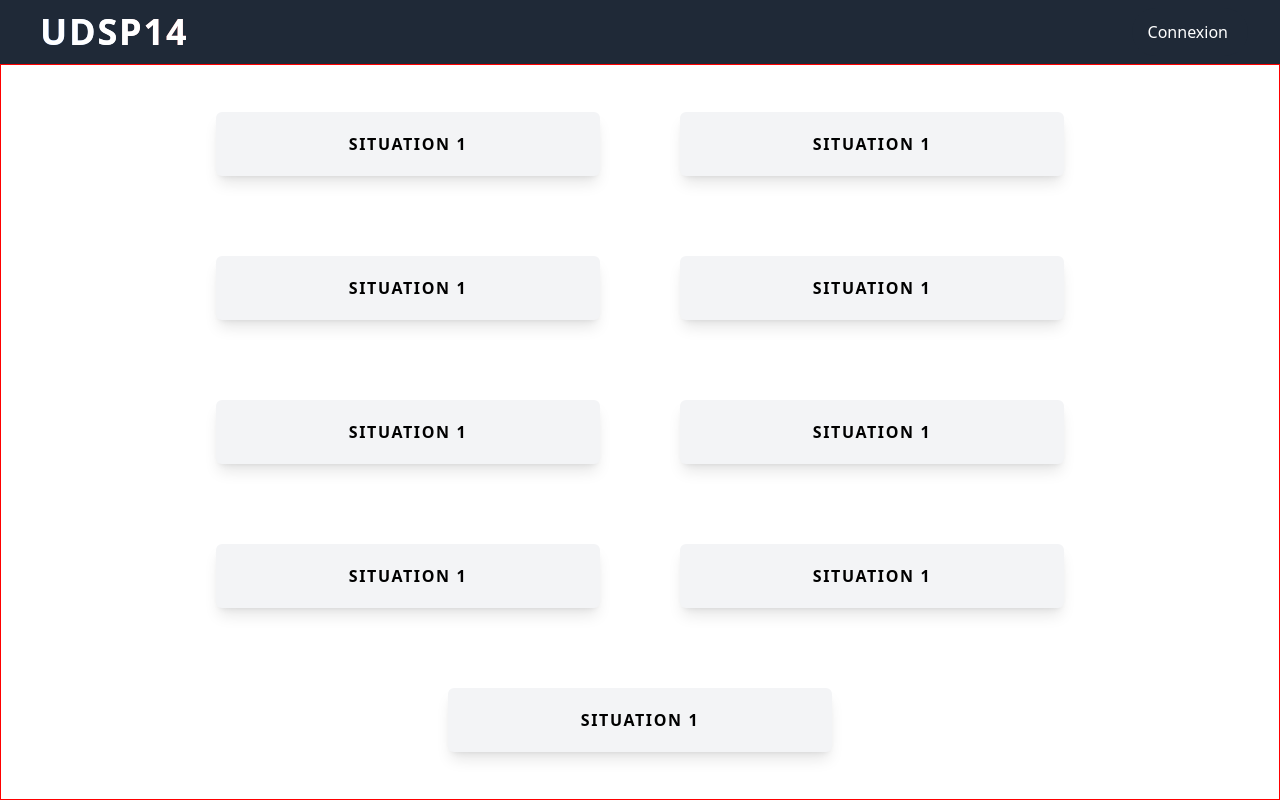
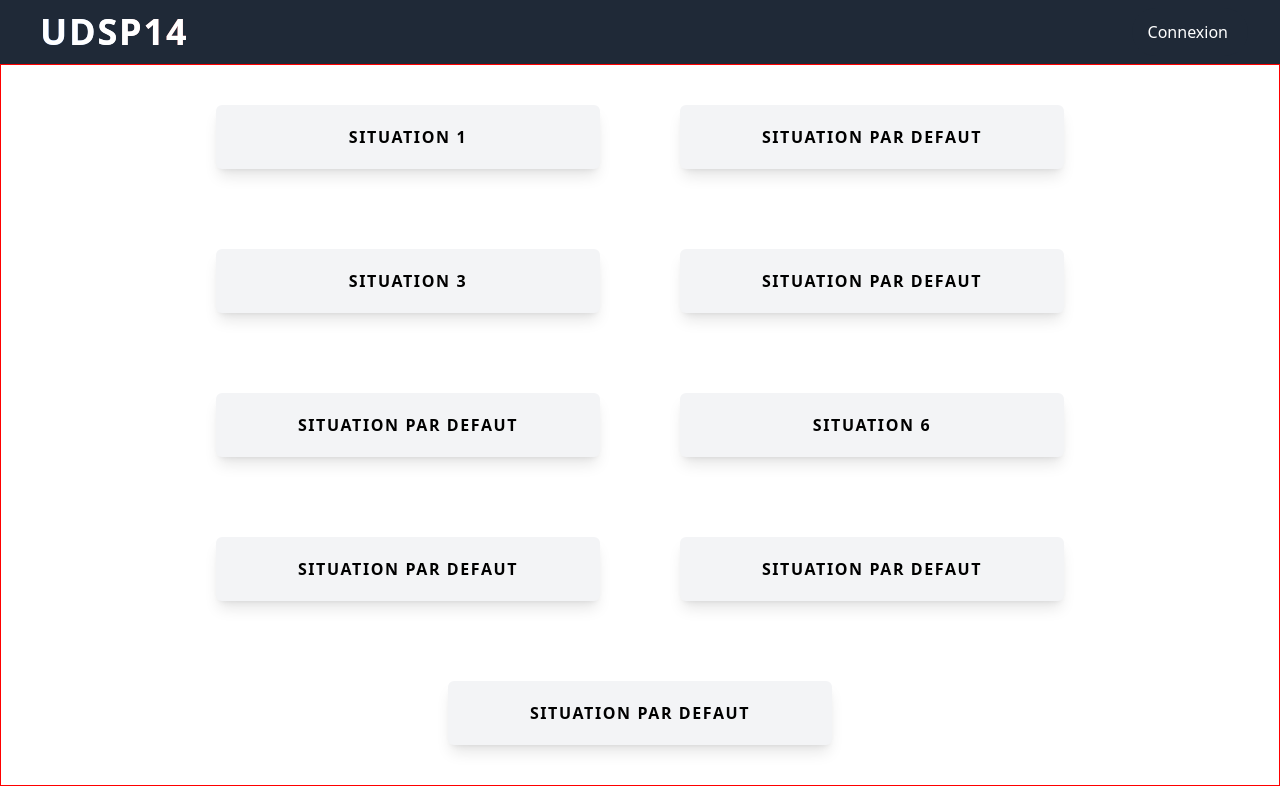
Before and after one commit to jonathan-fv/udsp14-react-front, a React (Create React App) app: page / in a window 1280 px wide. Built offline with nearby package versions, Linux system fonts and the light colour scheme.

Commit message:
Add situation page

```diff
--- a/src/App.css
+++ b/src/App.css
@@ -1,6 +1,20 @@
 .containt{
-    height: calc(100vh - 64px);
     border: 1px solid red;
     display: flex;
     align-items: center;
+    flex-direction: column;
 }
+
+/* scale resolution for resolution under 1024px */
+@media screen and (max-width: 1024px) {
+    .containt{
+        height: auto;
+    }
+}
+
+/* scale resolution for resolution above 1024px */
+@media screen and (min-width: 1400px) {
+    .containt{
+        height: calc(100vh - 64px);
+    }
+}
--- a/src/Routes.tsx
+++ b/src/Routes.tsx
@@ -1,11 +1,13 @@
 import {Route, Routes} from "react-router-dom";
 import LoginPage from "./pages/LoginPage";
+import SituationPage from "./pages/SituationPage";
 import Home from "./pages/Home";
 
 const MainRoute = () => {
     return (
       <Routes>
           <Route path='/login' element={<LoginPage/>}/>
+          <Route path='/situation' element={<SituationPage />}/>
           <Route path="/" element={<Home/>} />
       </Routes>
     );
--- a/src/components/navbar/NavBar.tsx
+++ b/src/components/navbar/NavBar.tsx
@@ -7,28 +7,6 @@ const NavBar = () =>{
             <nav className="bg-gray-800">
                 <div className="mx-auto max-w-7xl px-2 sm:px-6 lg:px-8">
                     <div className="relative flex h-16 items-center justify-between">
-                        <div className="absolute inset-y-0 left-0 flex items-center sm:hidden">
-                            {/* <!-- Mobile menu button--> */}
-                            <button type="button" className="inline-flex items-center justify-center rounded-md p-2 text-gray-400 hover:bg-gray-700 hover:text-white focus:outline-none focus:ring-2 focus:ring-inset focus:ring-white" aria-controls="mobile-menu" aria-expanded="false">
-                                <span className="sr-only">Open main menu</span>
-                                {/* <!--
-                                    Icon when menu is closed.
-
-                                    Menu open: "hidden", Menu closed: "block"
-                                --> */}
-                                <svg className="block h-6 w-6" fill="none" viewBox="0 0 24 24" stroke-width="1.5" stroke="currentColor" aria-hidden="true">
-                                    <path stroke-linecap="round" stroke-linejoin="round" d="M3.75 6.75h16.5M3.75 12h16.5m-16.5 5.25h16.5" />
-                                </svg>
-                                {/* <!--
-                                    Icon when menu is open.
-
-                                    Menu open: "block", Menu closed: "hidden"
-                                --> */}
-                                <svg className="hidden h-6 w-6" fill="none" viewBox="0 0 24 24" stroke-width="1.5" stroke="currentColor" aria-hidden="true">
-                                    <path stroke-linecap="round" stroke-linejoin="round" d="M6 18L18 6M6 6l12 12" />
-                                </svg>
-                            </button>
-                        </div>
                         <div className="flex items-center justify-center">
                             <div className="flex items-center">
                                 <Link to="/" className="text-white ml-2 text-4xl font-bold text-transparent bg-gradient-to-r from-blue-500 via-white to-red-500 bg-clip-text tracking-wider">UDSP14 </Link>
--- a/src/components/situation/Situation.css
+++ b/src/components/situation/Situation.css
@@ -0,0 +1,10 @@
+/* change situation button size when resolution is under 375px */
+@media screen and (max-width: 375px) {
+    .link-situation {
+        width: 20rem;
+    }
+}
+
+.link-situation {
+    transition: all 0.3s ease-in-out;
+}
--- a/src/components/situation/Situation.tsx
+++ b/src/components/situation/Situation.tsx
@@ -1,17 +1,22 @@
 import { Link } from "react-router-dom"
+import './Situation.css'
 
-type props = {
+type Props = {
     situation: string;
 }
 
-
-const Situation = ({ situation }: props) => {
+const Situation = (props : Props) => {
+    const { situation } = props;
     return (
-        <Link to="/" className="bg-gray-100 shadow-lg shadow-black-500/50 rounded-md tracking-widest uppercase font-bold w-96 p-5 m-10 text-center">
+        <Link to="" className="bg-gray-100 shadow-lg shadow-black-500/50 rounded-md tracking-widest uppercase font-bold w-96 p-5 m-10 text-center link-situation hover:bg-gray-300">
             { situation }
         </Link>
 
     )
 }
 
+Situation.defaultProps = {
+    situation: 'Situation par defaut',
+} as Props;
+
 export default Situation
--- a/src/pages/Home.tsx
+++ b/src/pages/Home.tsx
@@ -6,14 +6,14 @@ const Home = () => {
         <div className="containt flex justify-center">
             <div className="flex flex-wrap justify-center ">
                 <Situation situation={"Situation 1"} />
-                <Situation situation={"Situation 1"} />
-                <Situation situation={"Situation 1"} />
-                <Situation situation={"Situation 1"} />
-                <Situation situation={"Situation 1"} />
-                <Situation situation={"Situation 1"} />
-                <Situation situation={"Situation 1"} />
-                <Situation situation={"Situation 1"} />
-                <Situation situation={"Situation 1"} />
+                <Situation />
+                <Situation situation={"Situation 3"}/>
+                <Situation />
+                <Situation />
+                <Situation situation={"Situation 6"}/>
+                <Situation />
+                <Situation />
+                <Situation />
             </div>
 
         </div>
--- /dev/null
+++ b/src/pages/SituationPage.tsx
@@ -0,0 +1,7 @@
+const SituationPage = () => {
+    return (
+        <h1>Situation page</h1>
+    );
+}
+
+export default SituationPage;
```
